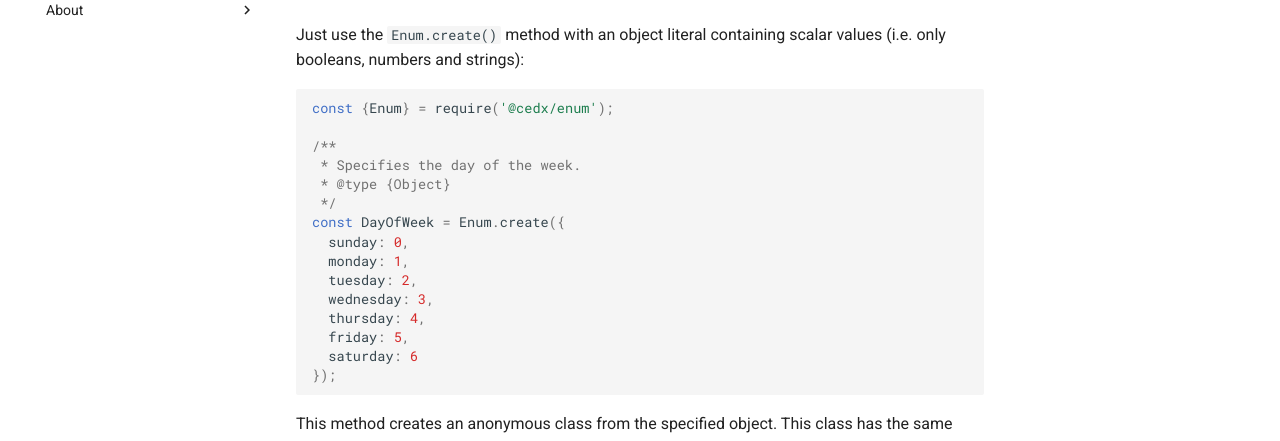
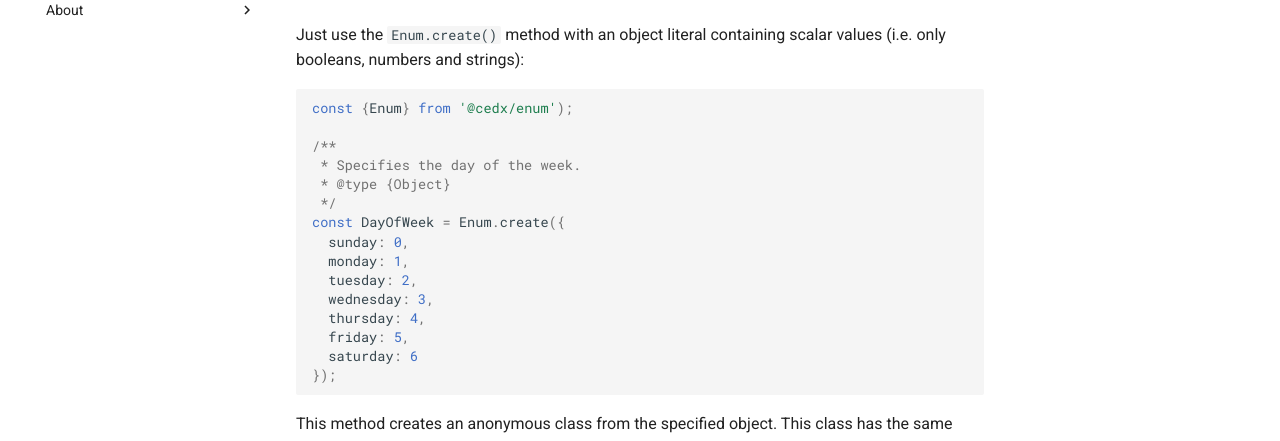
Before and after one commit to cedx/enum.js, an MkDocs documentation site: the page built from doc/usage.md, in a window 1280 px wide and 900 px high. Shown: the part 209-650 px from the top of the window. Built offline with MkDocs 1.6.1 and Material for MkDocs 9.7.7, drawn with Linux system fonts in a browser that asks for light colours; comment, search, counter and statistics services are not loaded; old or Windows-style settings are respelled for this version of MkDocs.

````diff
--- a/doc/usage.md
+++ b/doc/usage.md
@@ -5,8 +5,8 @@ source: enum.js
 ## Create the enumeration
 Just use the `Enum.create()` method with an object literal containing scalar values (i.e. only booleans, numbers and strings):
 
-```javascript
-const {Enum} = require('@cedx/enum');
+```ts
+const {Enum} from '@cedx/enum');
 
 /**
  * Specifies the day of the week.
@@ -32,14 +32,14 @@ This class is also freezed to prevent any attempt at modifying its shape.
 ## Work with the enumeration
 Check whether a value is defined among the enumerated type:
 
-```javascript
+```ts
 DayOfWeek.isDefined(DayOfWeek.sunday); // true
 DayOfWeek.isDefined('foo'); // false
 ```
 
 Ensure that a value is defined among the enumerated type:
 
-```javascript
+```ts
 DayOfWeek.assert(DayOfWeek.monday); // DayOfWeek.monday
 DayOfWeek.assert('foo'); // (throws TypeError)
 
@@ -50,21 +50,21 @@ DayOfWeek.coerce('baz', DayOfWeek.tuesday); // DayOfWeek.tuesday
 
 Get the zero-based position of a value in the enumerated type declaration:
 
-```javascript
+```ts
 DayOfWeek.getIndex(DayOfWeek.wednesday); // 3
 DayOfWeek.getIndex('foo'); // -1
 ```
 
 Get the name associated to an enumerated value:
 
-```javascript
+```ts
 DayOfWeek.getName(DayOfWeek.thursday); // "thursday"
 DayOfWeek.getName('foo'); // "" (empty)
 ```
 
 Get information about the enumerated type:
 
-```javascript
+```ts
 DayOfWeek.entries();
 // [["sunday", 0], ["monday", 1], ["tuesday", 2], ["wednesday", 3], ["thursday", 4], ["friday", 5], ["saturday", 6]]
 
````
Also changed, not shown: CHANGELOG.md (+8 -0 lines), doc/installation.md (+4 -4 lines), 1 other file.
